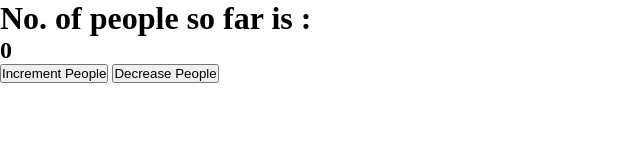
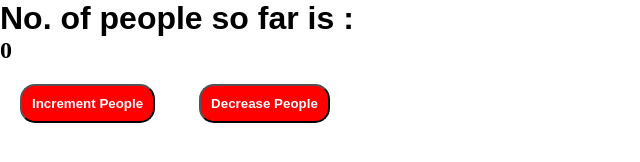
Before and after one commit to Rayal-Khatri/Webpage, a plain HTML site: page index.html in a window 1280 px wide. Shown: the whole page, without its empty margins (0-640 px from the left). Drawn offline with Linux system fonts and the light colour scheme.

Commit message:
Styling for Burron tag added

```diff
--- a/css/main.scss
+++ b/css/main.scss
@@ -115,3 +115,19 @@
 
     }
 }
+button{
+    background-color: red;
+    color: white;
+    margin: 20px 20px;
+    padding: 10px 10px;
+    font-family: sans-serif;
+    font-weight: 600;
+    font: bold;
+    font-size: 30;
+    border-radius: 15px;
+}
+
+h1
+{
+    font-family: sans-serif;
+}
```
Also changed, not shown: css/main.css, 1 other file.
